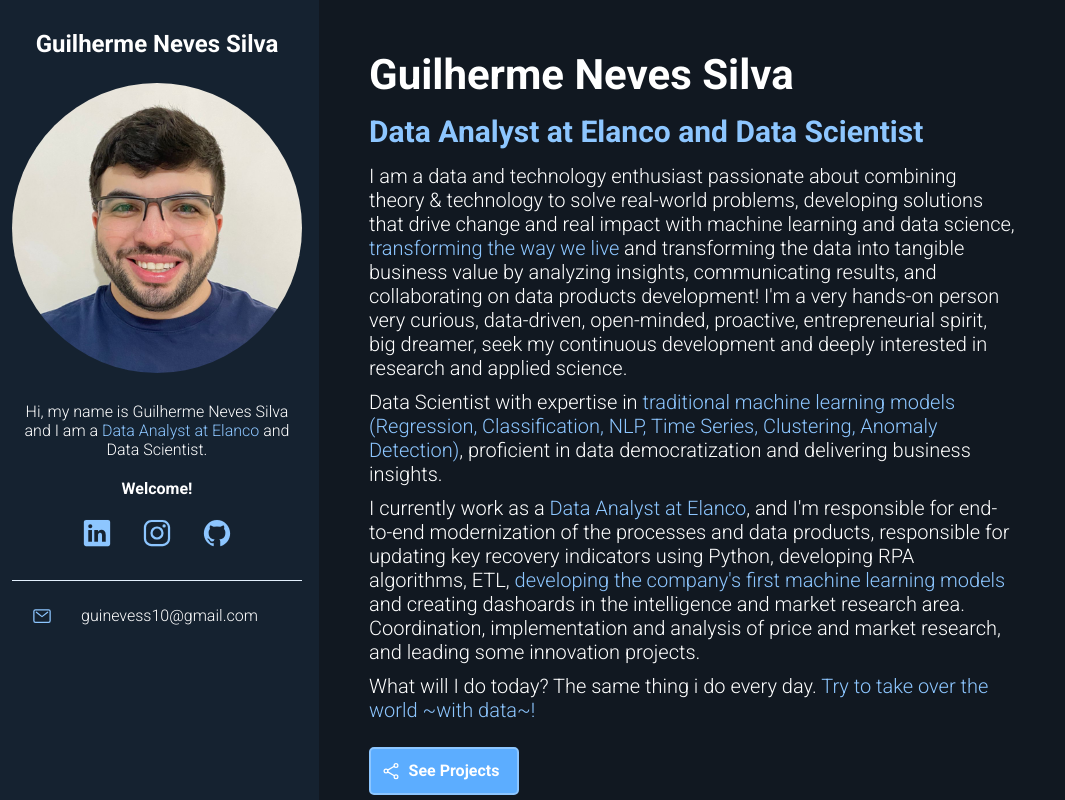
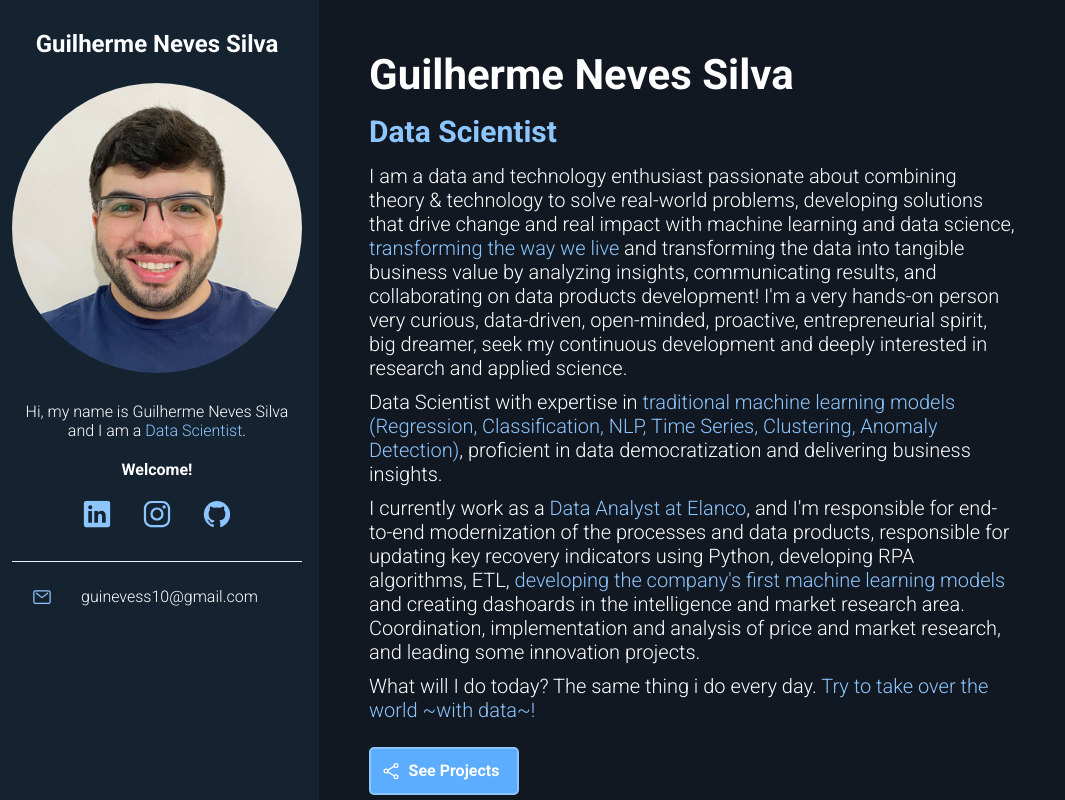
Before and after one commit to guidasneves/guidasneves.github.io, a plain HTML site: page index.html in a window 1280 px wide. Shown: the top 800 px of the page, without its empty margins (0-1065 px from the left). Drawn offline with nearby package versions, Linux system fonts and the light colour scheme.

Commit message:
Atualizando o portfolio

```diff
--- a/index.html
+++ b/index.html
@@ -18,7 +18,7 @@
         <aside id="bio-container">
             <h2>Guilherme Neves Silva</h2>
             <img id="bio-image" src="img/profile.png" alt="Guilherme Neves">
-            <p>Hi, my name is Guilherme Neves Silva and I am a <span class="highlight">Data Analyst at Elanco</span> and Data Scientist.</p>
+            <p>Hi, my name is Guilherme Neves Silva and I am a <span class="highlight">Data Scientist</span>.</p>
             <p id="welcome-text">Welcome!</p>
             <ul id="social-container">
                 <li><a href="https://www.linkedin.com/in/guilherme-neves-silva/" target="_blank"><ion-icon name="logo-linkedin"></ion-icon></a></li>
@@ -31,7 +31,7 @@
         </aside>
         <section id="about-container">
             <h1 id="name">Guilherme Neves Silva</h1>
-            <p id="title"><span class="highlight">Data Analyst at Elanco and Data Scientist</span></p>
+            <p id="title"><span class="highlight">Data Scientist</span></p>
             <p class="description">I am a data and technology enthusiast passionate about combining theory & technology to solve real-world problems, developing solutions
                 that drive change and real impact with machine learning and data science, <span class="highlight">transforming the way we live</span>
                 and transforming the data into tangible business value by analyzing insights, communicating results, and collaborating on data products development!
```
